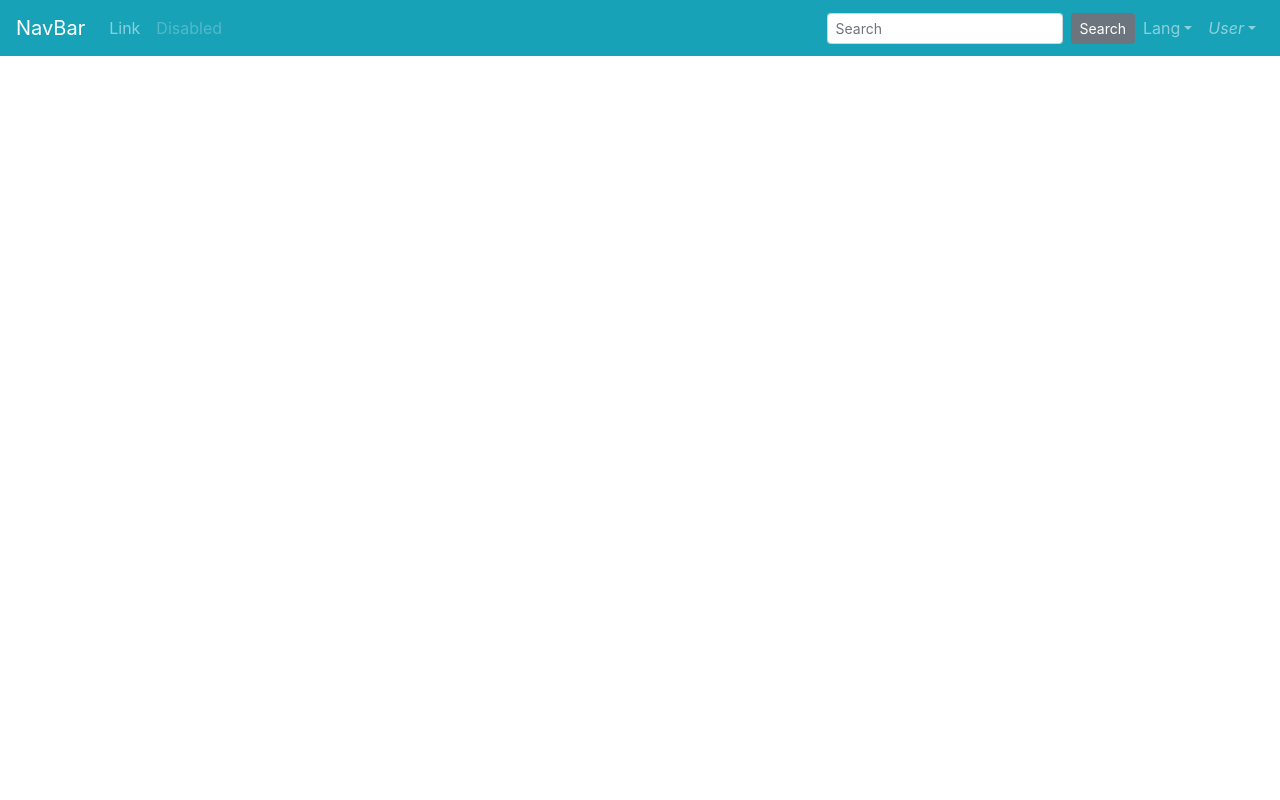
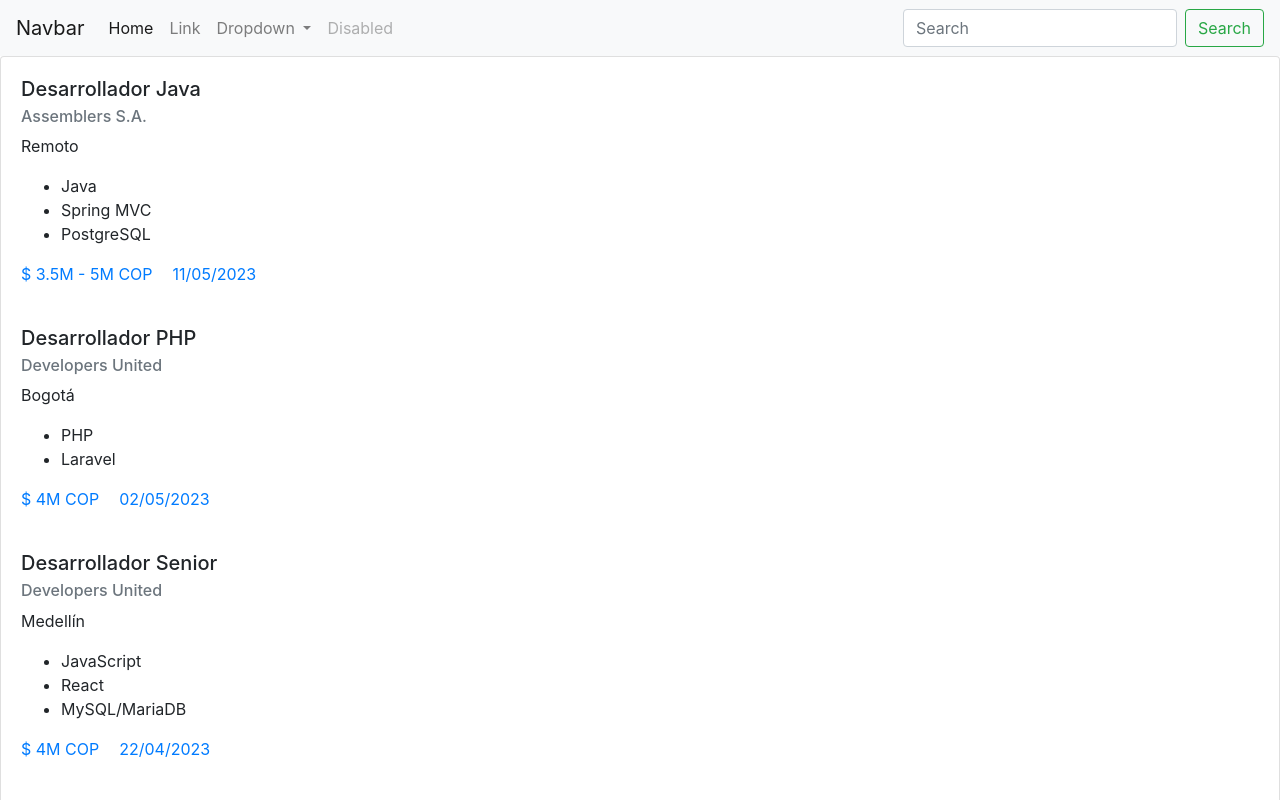
Before and after one commit to tiago2342t/vuejs2-workshop, a Vue app: page / in a window 1280 px wide. Shown: the top 800 px of the page. Built offline with nearby package versions, Linux system fonts and the light colour scheme.

Commit message:
Job datas added

```diff
--- a/package.json
+++ b/package.json
@@ -9,7 +9,6 @@
   },
   "dependencies": {
     "bootstrap": "^4.6.2",
-    "bootstrap-vue": "^2.23.1",
     "core-js": "^3.8.3",
     "vue": "^2.6.14"
   },
--- a/src/App.vue
+++ b/src/App.vue
@@ -1,16 +1,19 @@
 <template>
   <div id="app">
     <HeaderNavbar/>
+    <JobCards/>
   </div>
 </template>
 
 <script>
 import HeaderNavbar from './components/HeaderNavbar.vue';
+import JobCards from './components/JobCards.vue';
 
 export default {
   name: 'App',
   components: {
-    HeaderNavbar
+    HeaderNavbar,
+    JobCards
   }
 }
 </script>
--- a/src/components/HeaderNavbar.vue
+++ b/src/components/HeaderNavbar.vue
@@ -1,42 +1,39 @@
 <template>
-    <div>
-      <b-navbar toggleable="lg" type="dark" variant="info">
-        <b-navbar-brand href="#">NavBar</b-navbar-brand>
+  <nav class="navbar navbar-expand-lg navbar-light bg-light">
+    <a class="navbar-brand" href="#">Navbar</a>
+    <button class="navbar-toggler" type="button" data-toggle="collapse" data-target="#navbarSupportedContent" aria-controls="navbarSupportedContent" aria-expanded="false" aria-label="Toggle navigation">
+      <span class="navbar-toggler-icon"></span>
+    </button>
 
-        <b-navbar-toggle target="nav-collapse"></b-navbar-toggle>
-
-        <b-collapse id="nav-collapse" is-nav>
-          <b-navbar-nav>
-            <b-nav-item href="#">Link</b-nav-item>
-            <b-nav-item href="#" disabled>Disabled</b-nav-item>
-          </b-navbar-nav>
-
-          <!-- Right aligned nav items -->
-          <b-navbar-nav class="ml-auto">
-            <b-nav-form>
-              <b-form-input size="sm" class="mr-sm-2" placeholder="Search"></b-form-input>
-              <b-button size="sm" class="my-2 my-sm-0" type="submit">Search</b-button>
-            </b-nav-form>
-
-            <b-nav-item-dropdown text="Lang" right>
-              <b-dropdown-item href="#">EN</b-dropdown-item>
-              <b-dropdown-item href="#">ES</b-dropdown-item>
-              <b-dropdown-item href="#">RU</b-dropdown-item>
-              <b-dropdown-item href="#">FA</b-dropdown-item>
-            </b-nav-item-dropdown>
-
-            <b-nav-item-dropdown right>
-              <!-- Using 'button-content' slot -->
-              <template #button-content>
-                <em>User</em>
-              </template>
-              <b-dropdown-item href="#">Profile</b-dropdown-item>
-              <b-dropdown-item href="#">Sign Out</b-dropdown-item>
-            </b-nav-item-dropdown>
-          </b-navbar-nav>
-        </b-collapse>
-      </b-navbar>
+    <div class="collapse navbar-collapse" id="navbarSupportedContent">
+      <ul class="navbar-nav mr-auto">
+        <li class="nav-item active">
+          <a class="nav-link" href="#">Home <span class="sr-only">(current)</span></a>
+        </li>
+        <li class="nav-item">
+          <a class="nav-link" href="#">Link</a>
+        </li>
+        <li class="nav-item dropdown">
+          <a class="nav-link dropdown-toggle" href="#" role="button" data-toggle="dropdown" aria-expanded="false">
+            Dropdown
+          </a>
+          <div class="dropdown-menu">
+            <a class="dropdown-item" href="#">Action</a>
+            <a class="dropdown-item" href="#">Another action</a>
+            <div class="dropdown-divider"></div>
+            <a class="dropdown-item" href="#">Something else here</a>
+          </div>
+        </li>
+        <li class="nav-item">
+          <a class="nav-link disabled">Disabled</a>
+        </li>
+      </ul>
+      <form class="form-inline my-2 my-lg-0">
+        <input class="form-control mr-sm-2" type="search" placeholder="Search" aria-label="Search">
+        <button class="btn btn-outline-success my-2 my-sm-0" type="submit">Search</button>
+      </form>
     </div>
+  </nav>
 </template>
 
 <script>
--- /dev/null
+++ b/src/components/JobCards.vue
@@ -0,0 +1,159 @@
+<template>
+    <div class="card">
+      <div class="card-body" v-for="(empleo, indice) in empleos" :key="indice">
+        <h5 class="card-title">{{ empleo.name }}</h5>
+        <h6 class="card-subtitle mb-2 text-muted">{{ empleo.company }}</h6>
+        <p class="card-text">{{ empleo.location }}</p>
+        <ul>
+            <li v-for="(qual, index) in empleo.qualifications" :key="index">{{ qual }}</li>
+        </ul>
+        <a href="#" class="card-link">{{ empleo.salary }}</a>
+        <a href="#" class="card-link">{{ empleo.posting_date }}</a>
+      </div>
+    </div>
+</template>
+
+<script>
+export default {
+    name: 'JobCards',
+    data() {
+        return {
+            empleos: [
+                {
+                    name: "Desarrollador Java",
+                    company: "Assemblers S.A.",
+                    location: "Remoto",
+                    vacancies: 2,
+                    qualifications: {
+                        a: "Java",
+                        b: "Spring MVC",
+                        c: "PostgreSQL"
+                    },
+                    salary: "$ 3.5M - 5M COP",
+                    posting_date: "11/05/2023"
+                },
+                {
+                    name: "Desarrollador PHP",
+                    company: "Developers United",
+                    location: "Bogotá",
+                    vacancies: 1,
+                    qualifications: {
+                        a: "PHP",
+                        b: "Laravel",
+                    },
+                    salary: "$ 4M COP",
+                    posting_date: "02/05/2023"
+                },
+                {
+                    name: "Desarrollador Senior",
+                    company: "Developers United",
+                    location: "Medellín",
+                    vacancies: 1,
+                    qualifications: {
+                        a: "JavaScript",
+                        b: "React",
+                        c: "MySQL/MariaDB"
+                    },
+                    salary: "$ 4M COP",
+                    posting_date: "22/04/2023"
+                },
+                {
+                    name: "Diseñador Gráfico",
+                    company: "Neuro",
+                    location: "Remoto",
+                    vacancies: 2,
+                    qualifications: {
+                        a: "Diseño vectorial",
+                        b: "Illustrator",
+                    },
+                    salary: "$ 2M COP",
+                    posting_date: "22/04/2023"
+                },
+                {
+                    name: "Enfermera Profesional",
+                    company: "TuMedical",
+                    location: "Barranquilla",
+                    vacancies: 1,
+                    qualifications: {
+                        a: "Seguridad laboral",
+                        b: "Lenguaje de señas",
+                        c: "Min. 1 año de experiencia"
+                    },
+                    salary: "$ 3M - 4M COP",
+                    posting_date: "10/05/2023"
+                },
+                {
+                    name: "Asesor comercial",
+                    company: "Activos S.A.",
+                    location: "Cali",
+                    vacancies: 10,
+                    qualifications: {
+                        a: "Inglés",
+                        b: "Atención al usuario",
+                        c: "Comunicación asertiva",
+                        d: "Herramientas ofimáticas"
+                    },
+                    salary: "$ 2.2M COP + prestaciones y comisiones",
+                    posting_date: "11/05/2023"
+                },
+                {
+                    name: "Operario de aseo",
+                    company: "Tu Casa Limpia",
+                    location: "Medellín",
+                    vacancies: 5,
+                    qualifications: {
+                        a: "No se requiere educación superior",
+                        b: "Experiencia en alturas",
+                    },
+                    salary: "$ 1.2M COP + prestaciones y bonos",
+                    posting_date: "22/04/2023"
+                },
+                {
+                    name: "Auxiliar de cocina",
+                    company: "La Rioja",
+                    location: "Cartagena",
+                    vacancies: 1,
+                    qualifications: {
+                        a: "Curso de manipulación de alimentos",
+                        b: "Buena presentación",
+                        c: "Profesional en culinaria"
+                    },
+                    salary: "$ 2M COP",
+                    posting_date: "30/04/2023"
+                },
+                {
+                    name: "DevOps",
+                    company: "Array World",
+                    location: "Remoto",
+                    vacancies: 1,
+                    qualifications: {
+                        a: "Azure Cloud",
+                        b: "Python",
+                        c: "Node JS"
+                    },
+                    salary: "$ 7M COP",
+                    posting_date: "19/04/2023"
+                },
+                {
+                    name: "Call Center (Medio tiempo)",
+                    company: "BCall",
+                    location: "Bogotá",
+                    vacancies: 15,
+                    qualifications: {
+                        a: "Servicio al cliente",
+                        b: "Inglés C1",
+                        c: "Herramientas ofimáticas"
+                    },
+                    salary: "$ 2M COP + prestaciones y bonos",
+                    posting_date: "28/04/2023"
+                },
+            ],
+
+        }
+    },
+}
+
+</script>
+
+<style scoped>
+</style>
```
Also changed, not shown: src/main.js (+2 -5 lines), 2 other files (tests, documents, lock files or other folders).
